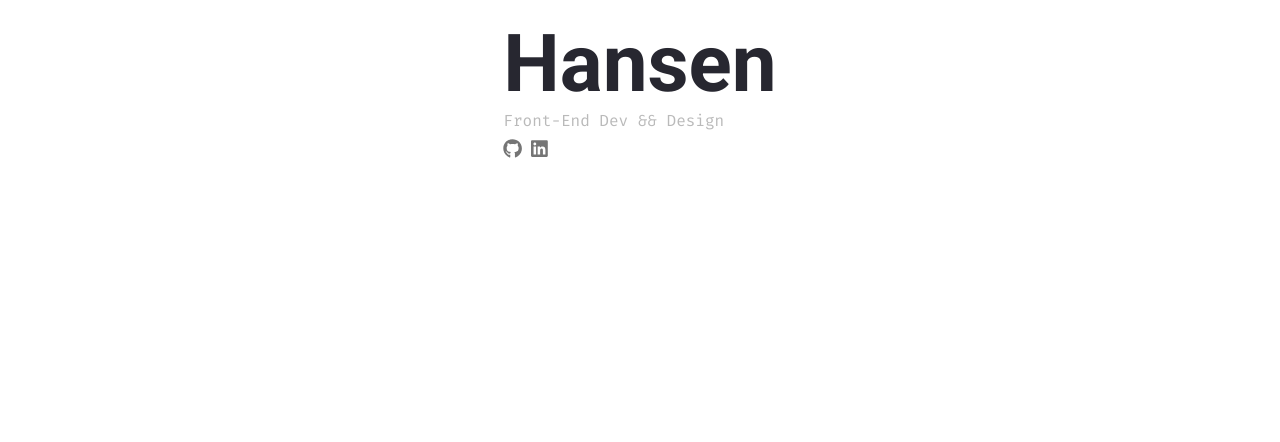
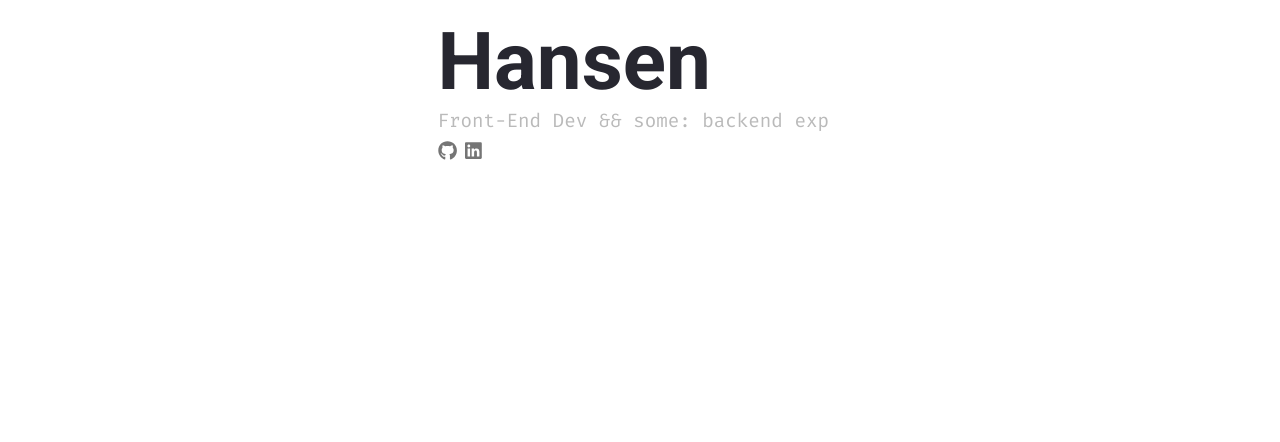
Before and after one commit to han-sen/portfolio, a Gatsby site: page / in a window 1280 px wide. Shown: the part 358-800 px from the top of the page. Built offline with nearby package versions, Linux system fonts and the light colour scheme; Gatsby itself is replaced by a stand-in of ours.

Commit message:
added cycling text in header component

```diff
--- a/src/components/header.js
+++ b/src/components/header.js
@@ -1,10 +1,17 @@
-import React from "react"
+import React, { useState, useEffect } from "react"
 import styles from "../styles/components/header.module.scss"
 import { FontAwesomeIcon } from "@fortawesome/react-fontawesome"
 import { faGithub } from "@fortawesome/free-brands-svg-icons"
 import { faLinkedin } from "@fortawesome/free-brands-svg-icons"
 
 export default function Header(props) {
+  const [index, setIndex] = useState(0)
+  const textOptions = ["design chops", "backend exp", "high scores"]
+  useEffect(() => {
+    const interval = setInterval(() => setIndex((index + 1) % 3), 3000)
+    return () => clearInterval(interval)
+  }, [index])
+
   return (
     <>
       <h1 className={styles.header}>
@@ -12,7 +19,10 @@ export default function Header(props) {
         <br />
         Hansen
       </h1>
-      <p className={styles.subheader}>Front-End Dev && Design</p>
+      <p className={styles.subheader}>
+        Front-End Dev && some:{" "}
+        <span className="cycle_text">{textOptions[index]}</span>
+      </p>
       <a href="https://github.com/han-sen" className={styles.header_link}>
         <FontAwesomeIcon icon={faGithub} />
       </a>
--- a/src/styles/components/header.module.scss
+++ b/src/styles/components/header.module.scss
@@ -8,6 +8,8 @@
   font-family: variables.$font-accent;
   margin-bottom: 0.5rem;
   color: #bababa;
+  font-size: 1.2rem;
+  width: 405px;
 }
 
 .header_link {
```
